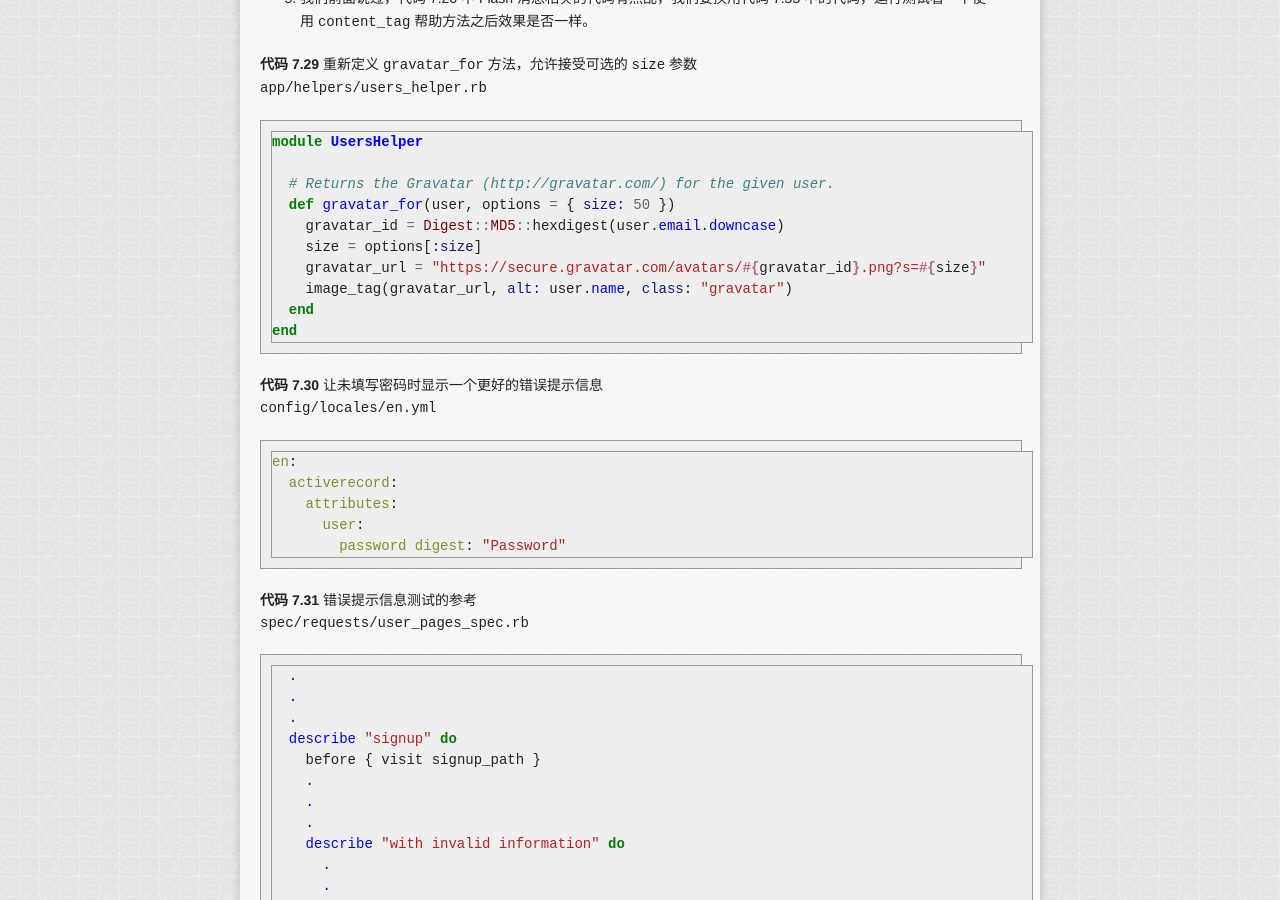
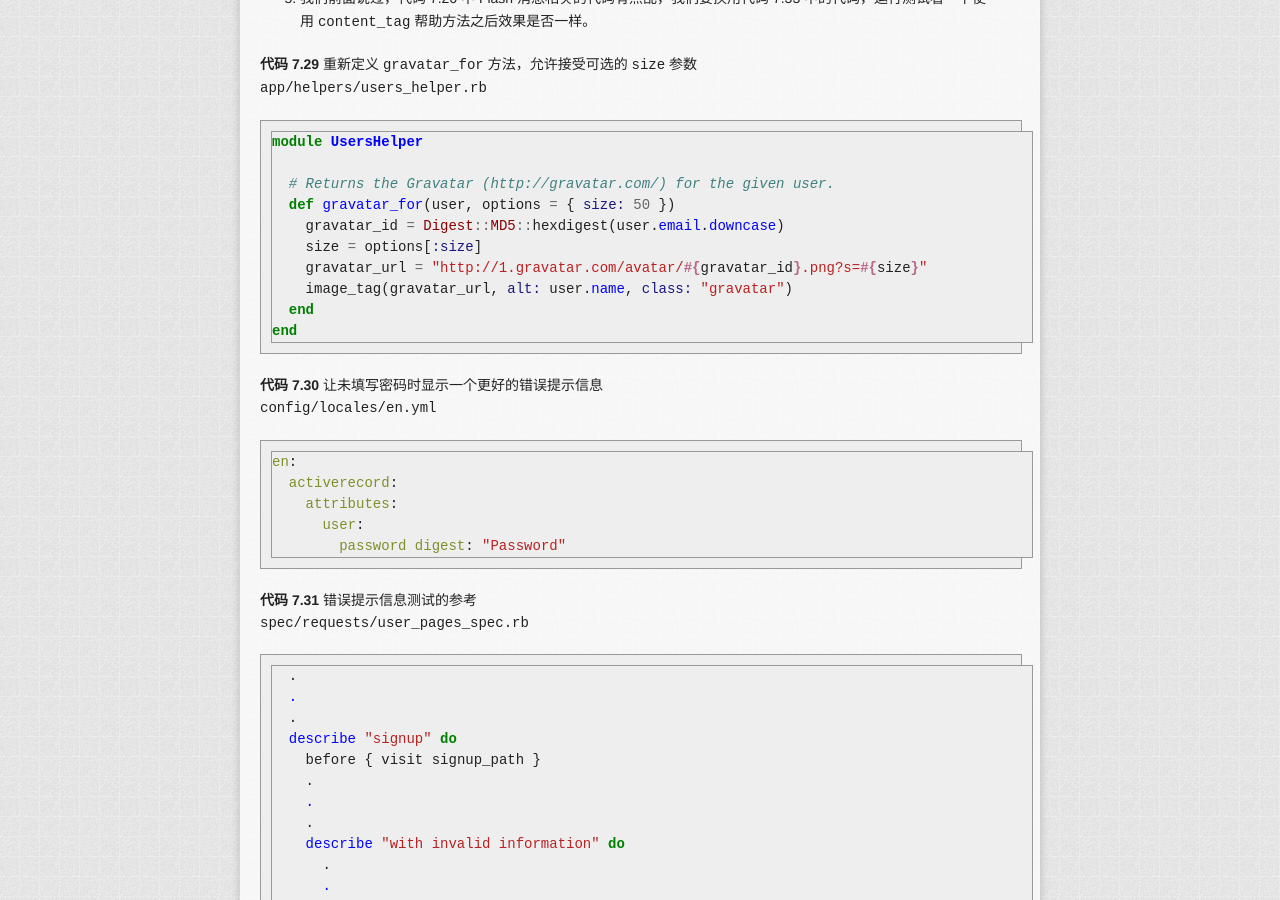
Before and after one commit to AndorChen/rails-tutorial-2nd-cn, a Jekyll site: the page built from chapter7.md, in a window 1280 px wide and 900 px high, scrolled down 44244 px. Built offline with Jekyll 4.4.1, drawn with Linux system fonts in a browser that asks for light colours; nearby versions of some CDN libraries; library files that are not in the unit come from our copies; Markdown is read by kramdown in place of the engine named in the settings; some of the changed lines change nothing that is shown.

Commit message:
Update chapter7.md
gravatar的链接有误

```diff
--- a/chapter7.md
+++ b/chapter7.md
@@ -1482,7 +1482,7 @@ module UsersHelper
   def gravatar_for(user, options = { size: 50 })
     gravatar_id = Digest::MD5::hexdigest(user.email.downcase)
     size = options[:size]
-    gravatar_url = "https://secure.gravatar.com/avatars/#{gravatar_id}.png?s=#{size}"
+    gravatar_url = "http://1.gravatar.com/avatar/#{gravatar_id}.png?s=#{size}"
     image_tag(gravatar_url, alt: user.name, class: "gravatar")
   end
 end
```
